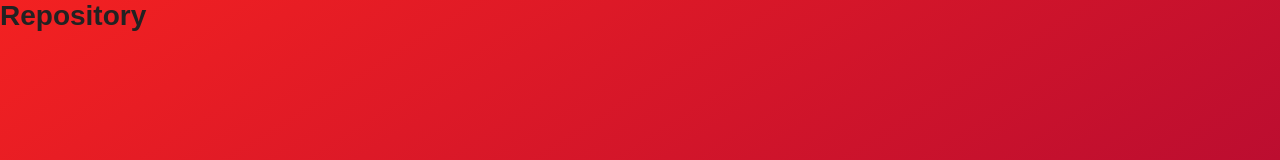
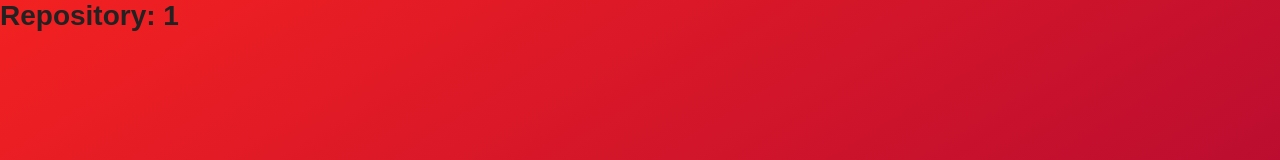
Before and after one commit to felipepassosc/git-repositories-react, a React (Create React App) app: page /repository/1 in a window 1280 px wide. Shown: the top 160 px of the page. Built offline with nearby package versions, Linux system fonts and the light colour scheme; the HTML template or start-up script is replaced by a standard one.

Commit message:
recebendo como parametro e usando decode

```diff
--- a/src/pages/Repository/Repository.js
+++ b/src/pages/Repository/Repository.js
@@ -2,8 +2,8 @@
 
 // import { Container } from './styles';
 
-function Repository() {
-    return <h1>Repository</h1>
+function Repository({ match }) {
+return <h1>Repository: {decodeURIComponent(match.params.repository)}</h1>
 }
 
 export default Repository;
```
